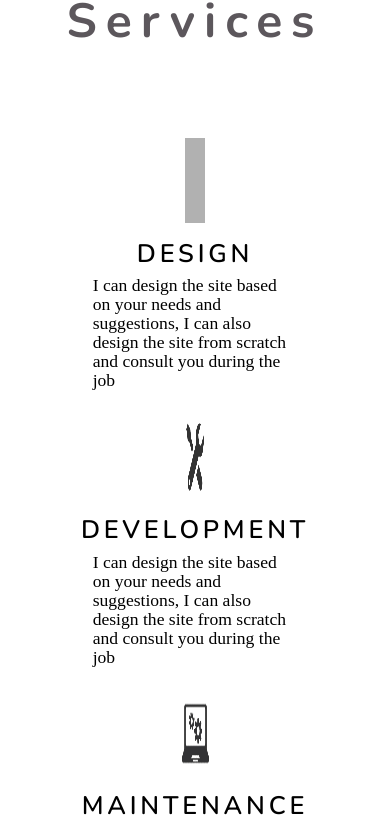
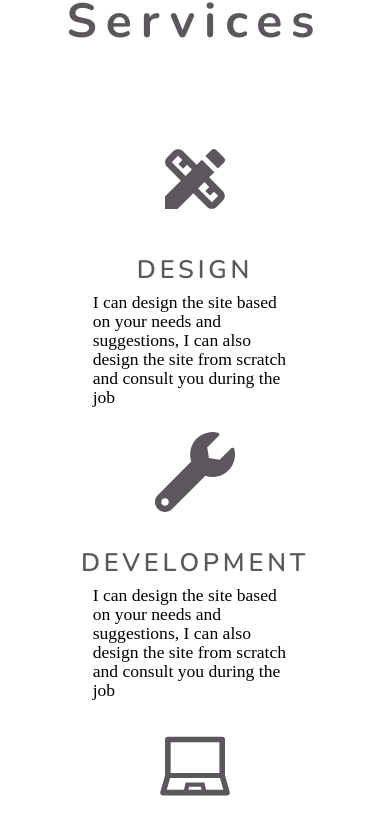
Before and after one commit to omarbanat/zaynab-portfolio-front, a React (Create React App) app: page /about in a window 390 px wide. Shown: the part 831-1661 px from the top of the page. Built offline with nearby package versions, Linux system fonts and the light colour scheme; grey boxes are pictures that could not be loaded.

Commit message:
responsive-service-section

```diff
--- a/src/components/Services.css
+++ b/src/components/Services.css
@@ -7,11 +7,11 @@
     gap: 10vh;
     padding-left: 10vw;
     padding-right: 10vw;
-    background-image: url('../images/dottedimage.png');
+    background-image: url('../images/backgroundimages.png');
     background-repeat: no-repeat;
-  background-attachment: fixed;
-  background-position: left top;
-  background-size: 30%;
+  /* background-attachment: fixed; */
+  background-position:left top;
+  background-size: 20%;
 
 
 
@@ -48,12 +48,19 @@
 
 
 .service-icon,
+.service-name{
+    text-align: center;
+    font-size: 5rem;
+    color: #5C575C;
+
+}
+
+
 .service-name {
     text-align: center;
     font-family: 'Nunito';
     font-style: normal;
     font-weight: 700;
-    font-size: 22px;
     line-height: 30px;
 }
 
@@ -75,17 +82,6 @@
 
 }
 
-.designimage, .developmentimage{
-    width:5vw;
-    height:10vh;
-    opacity: 0.8;
-}
-
-.thirdimg{
-    width:10vw;
-    height:10vh;
-    opacity: 0.8;
-}
 
 @media screen and (max-width:1155px) {
 
@@ -111,4 +107,8 @@
     .myServices{
         margin-top: 4rem;
     }
+
+    .services-container{
+    background-image: none;
+    }
 }
--- a/src/components/Services.jsx
+++ b/src/components/Services.jsx
@@ -2,9 +2,12 @@ import React from "react";
 import "./Services.css";
 // import { FontAwesomeIcon } from "@fortawesome/react-fontawesome";
 // import {faHtml5} from "@fortawesome/free-brands-svg-icons";
-import Design from "../images/design.png";
-import Maintenance from "../images/maintenance.png";
-import Development from "../images/development.png";
+// import Design from "../images/design.png";
+// import Maintenance from "../images/maintenance.png";
+// import Development from "../images/development.png";
+import { MdDesignServices} from "react-icons/md";
+import { FaWrench} from "react-icons/fa";
+import { AiOutlineLaptop} from "react-icons/ai";
 const Services = () => {
   return (
     <div className="services-container">
@@ -13,7 +16,8 @@ const Services = () => {
       <div className="services">
         <div className="design">
           <div className="service-icon">
-            <img className="designimage"src={Design} alt="design icon" />
+            {/* <img className="designimage"src={Design} alt="design icon" /> */}
+            <MdDesignServices/>
           </div>
           <div className="service-name">DESIGN</div>
           <div className="service-description">
@@ -23,7 +27,8 @@ const Services = () => {
         </div>
         <div className="development">
           <div className="service-icon">
-            <img className="developmentimage" src={Development} alt="development" />
+            {/* <img className="developmentimage" src={Development} alt="development" /> */}
+            <FaWrench/>
           </div>
           <div className="service-name">DEVELOPMENT</div>
           <div className="service-description">
@@ -33,7 +38,8 @@ const Services = () => {
         </div>
         <div className="maintenance">
           <div className="service-icon">
-            <img className="thirdimg" src={Maintenance} alt="Maintenance" />
+            {/* <img className="maintenance-img" src={Maintenance} alt="Maintenance" /> */}
+            <AiOutlineLaptop/>
           </div>
           <div className="service-name">MAINTENANCE</div>
           <div className="service-description">
@@ -48,3 +54,10 @@ const Services = () => {
 };
 
 export default Services;
+
+
+// MdDesignServices
+
+// HiWrenchScrewdriver
+
+// AiOutlineLaptop
```
Also changed, not shown: src/images/backgroundimages.png (added).
